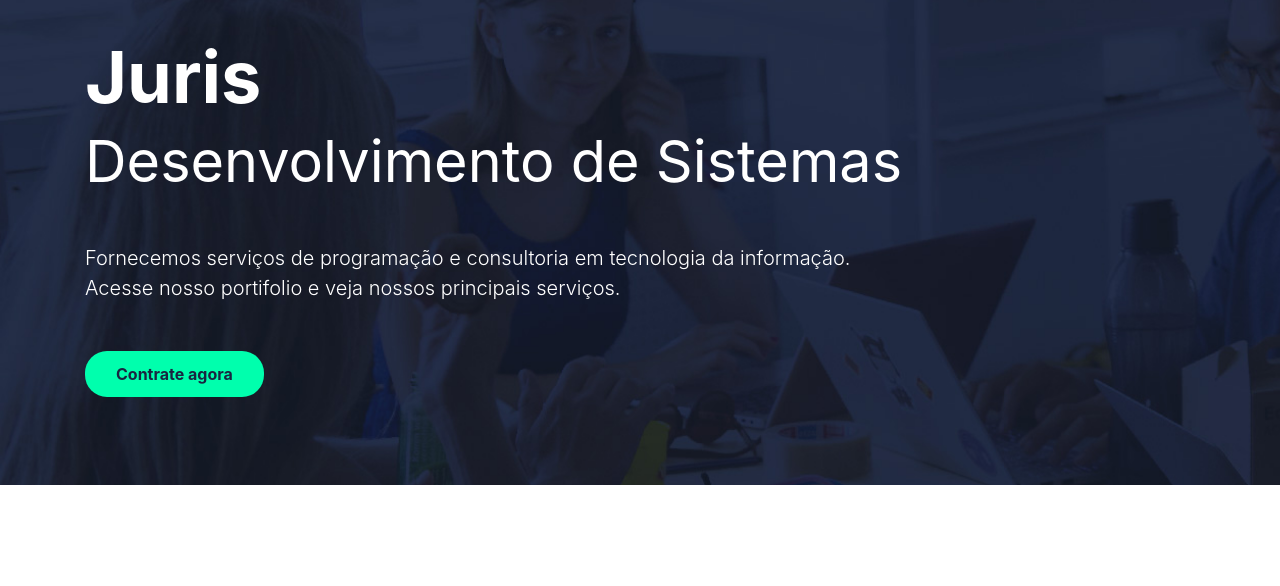
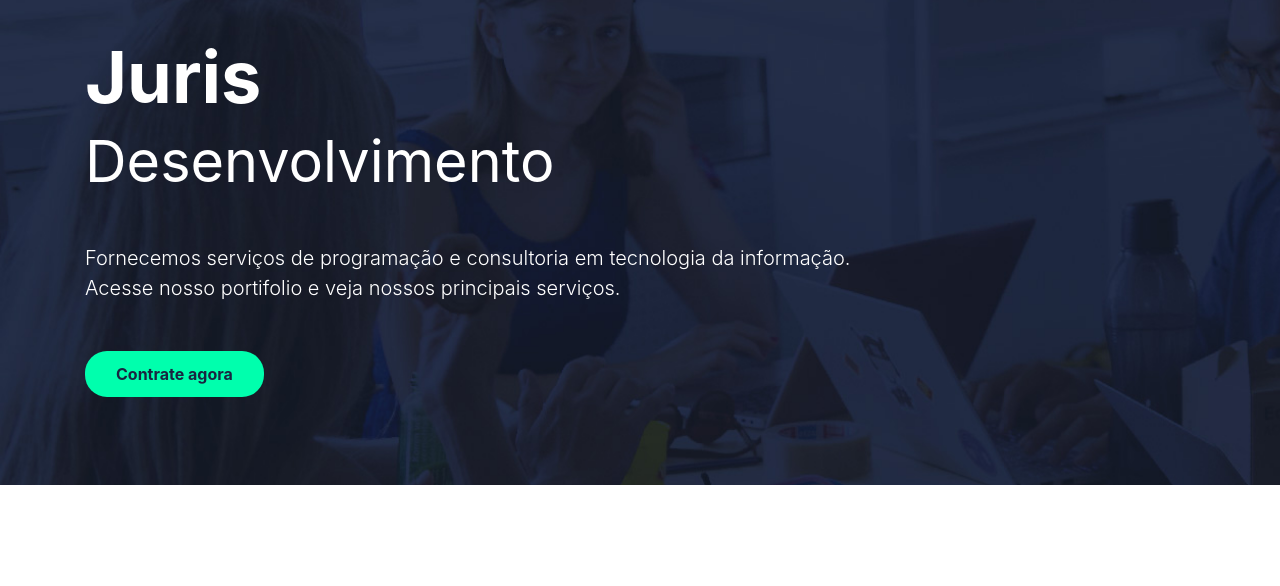
Before and after one commit to alphabraga/juris-site, a plain HTML site: page src/index.html in a window 1280 px wide. Shown: the part 169-755 px from the top of the page. Drawn offline with Linux system fonts and the light colour scheme.

Commit message:
Update index.html

```diff
--- a/src/index.html
+++ b/src/index.html
@@ -3,7 +3,7 @@
 <head>
     <meta charset="UTF-8">
     <meta name="viewport" content="width=device-width, initial-scale=1, shrink-to-fit=no">
-    <title>Juris Serviços em Tecnologia</title>
+    <title>Juris</title>
     <meta name="description" content="Juris serviços em tecnologia, programação, analise de sistemas desenvolvimento de sofware">
     <link rel="icon" href="img/favicon.png" sizes="32x32" type="image/png">
     <!-- custom.css -->
@@ -33,7 +33,7 @@
             </header>
             <h1 data-aos="fade" data-aos-easing="linear" data-aos-duration="1000" data-aos-once="true" class="display-3 text-white font-weight-bold my-5">
             	Juris<br>
-            	<small>Desenvolvimento de Sistemas </small>
+            	<small>Desenvolvimento</small>
             </h1>
             <p data-aos="fade" data-aos-easing="linear" data-aos-duration="1000" data-aos-once="true" class="lead text-white my-4">
                 Fornecemos serviços de programação e consultoria em tecnologia da informação.
```
